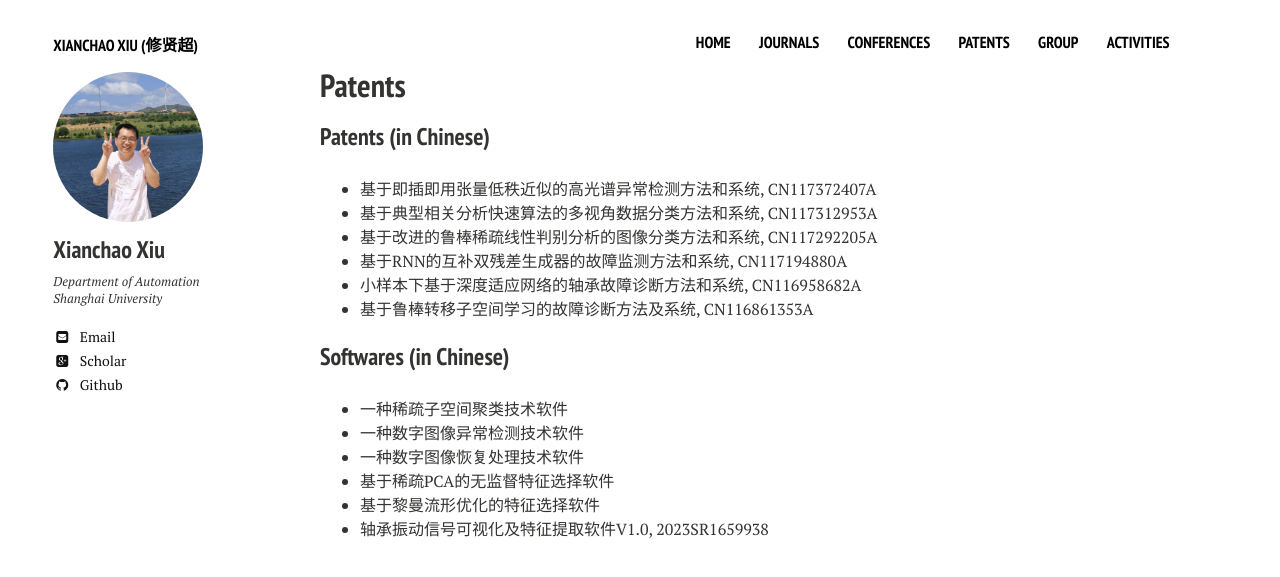
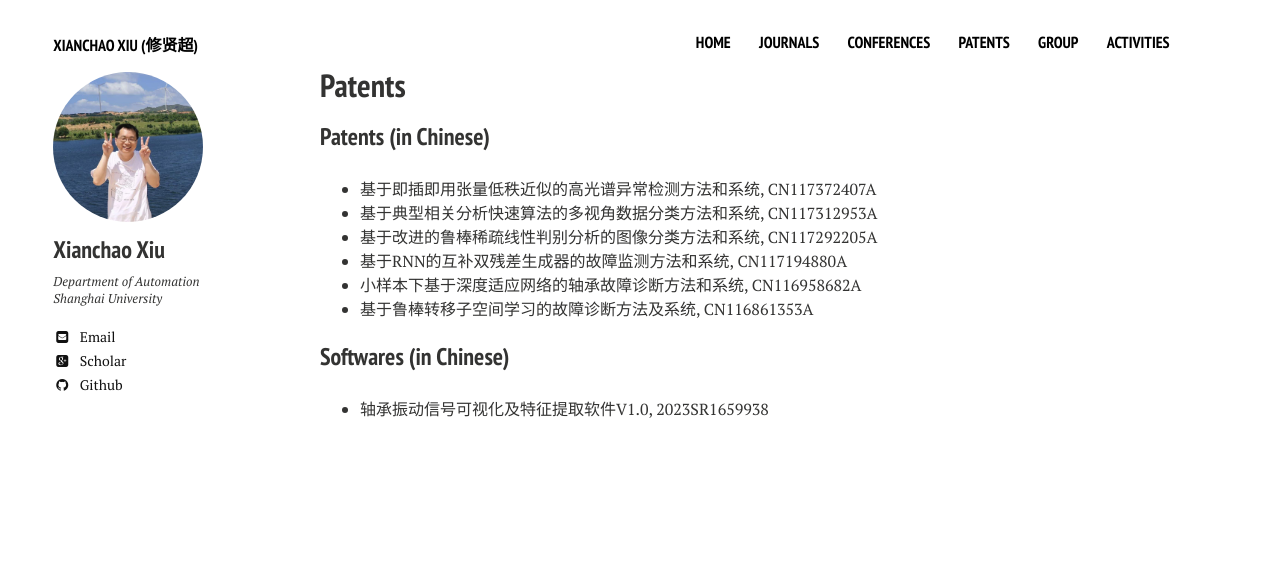
Before and after one commit to xianchaoxiu/xianchaoxiu.github.io, a Jekyll site: the page built from patents/index.md, in a window 1280 px wide. Shown: the top 577 px of the page. Built offline with Jekyll 4.4.1, drawn with Linux system fonts in a browser that asks for light colours; nearby versions of some CDN libraries.

Commit message:
Update index.md

```diff
--- a/patents/index.md
+++ b/patents/index.md
@@ -18,9 +18,4 @@ share: false
 
 
 ### Softwares (in Chinese)
-* 一种稀疏子空间聚类技术软件 <br>
-* 一种数字图像异常检测技术软件 <br>
-* 一种数字图像恢复处理技术软件 <br>
-* 基于稀疏PCA的无监督特征选择软件 <br>
-* 基于黎曼流形优化的特征选择软件 <br>
 * 轴承振动信号可视化及特征提取软件V1.0, 2023SR1659938
```
